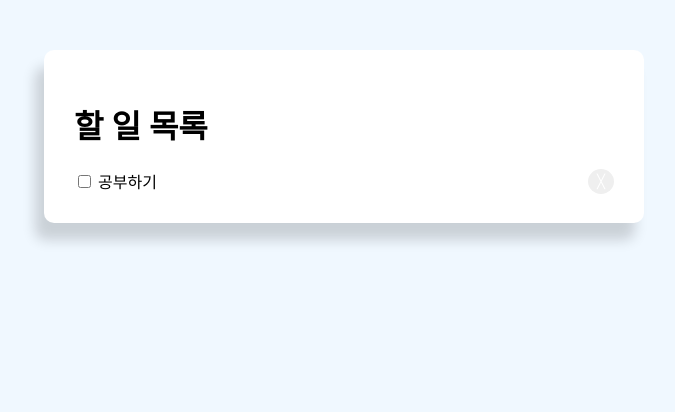
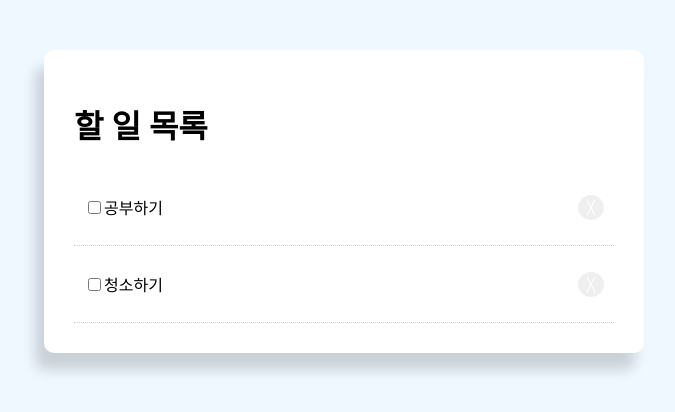
Before and after one commit to 8Bell/TODO.App, a React (Create React App) app in the folder TODO second/: page / in a window 1280 px wide. Shown: the top 412 px of the page, without its empty margins (296-971 px from the left). Built offline with nearby package versions, Linux system fonts and the light colour scheme.

Commit message:
Todo App v1.3.8

```diff
--- a/TODO second/src/App.js
+++ b/TODO second/src/App.js
@@ -3,13 +3,42 @@ import "./App.css"
 
 export class App extends Component {
 
-  btnstyle ={
+  //변하지 않는 스타일이므로 객체로 표현
+  btnstyle = {
     color: "#fff",
-    border:"none",
+    border: "none",
     padding: "5px 9px",
     borderRadius: "50%",
     cursor: "pointer",
     float: "right",
+  };
+
+  //동적으로 작동하는 스타일이므로 함수로 표현
+  getStyle = () => {
+    return {
+      padding: "10px",
+      borderBottom: "1px #ccc dotted",
+      textDecoration: "none",
+    };
+  };
+
+  //반복적으로 생성되는 UI 요소를 map()으로 표현하기 위해 배열 사용
+  todoData = [
+    {
+      id: "1",
+      title: "공부하기",
+      completed: true,
+    },
+    {
+      id: "2",
+      title: "청소하기",
+      completed: false,
+    },
+  ];
+
+  handleClick = (id) => {
+    let newTodoData = this.todoData.filter((data)=> data.id !== id);
+    this.todoData = newTodoData
   };
 
   render() {
@@ -19,10 +48,17 @@ export class App extends Component {
           <div className='title'>
             <h1>할 일 목록</h1>
           </div>
-          <div>
-            <input type="checkbox" defaultChecked={false}/> 공부하기
-            <button style={this.btnstyle}>╳</button>
-          </div>
+
+          {/* map() 메소드 사용해서 list 나열 */}
+          {this.todoData.map((data) => (
+            <div style={this.getStyle()} key={data.id}>
+              <p>
+                <input type="checkbox" defaultChecked={false} />
+                {""}{data.title}
+                <button style={this.btnstyle} onClick={()=>this.handleClick(data.id)}>╳</button>
+              </p>
+            </div>
+          ))}
 
         </div>
       </div>
```
